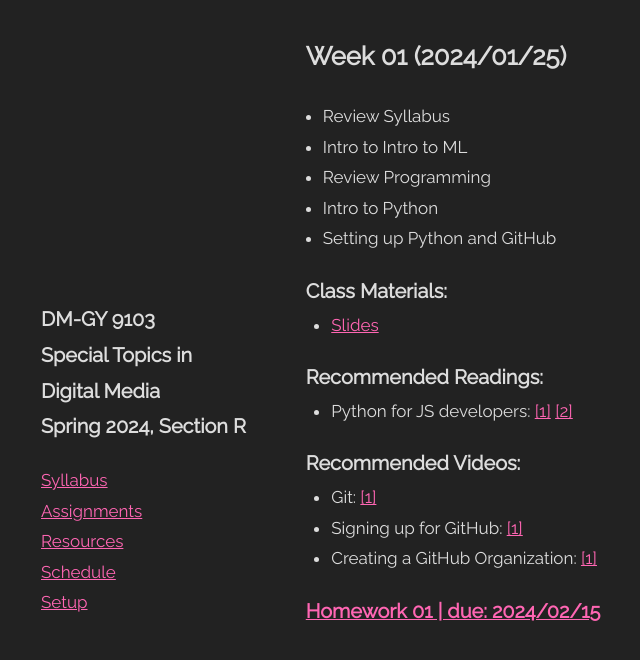
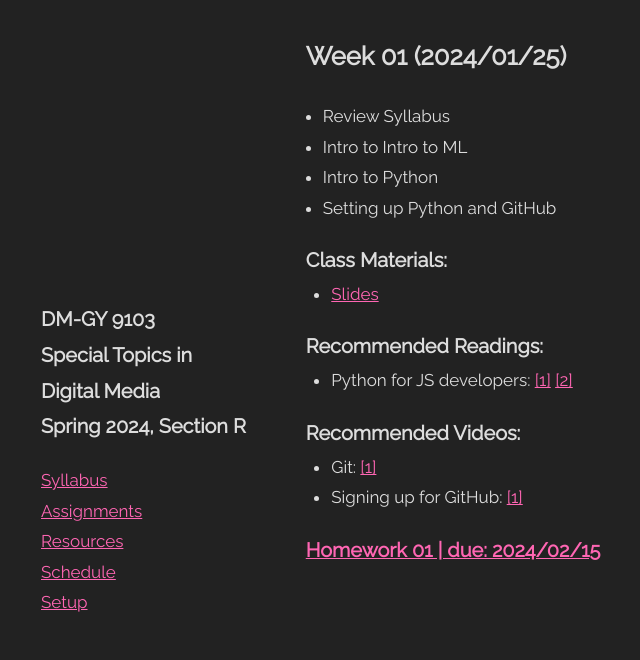
Before and after one commit to DM-GY-9103-2024S-R/DM-GY-9103-2024S-R.github.io, a Jekyll site: the page built from _pages/week/01.md, in a window 1280 px wide. Shown: the top 660 px of the page, without its empty margins (27-667 px from the left). Built offline with Jekyll 4.4.1, drawn with Linux system fonts in a browser that asks for light colours.

Commit message:
wk01 hw01

```diff
--- a/_pages/week/01.md
+++ b/_pages/week/01.md
@@ -4,7 +4,6 @@ when: 2024/01/25
 what:
   - Review Syllabus
   - Intro to Intro to ML
-  - Review Programming
   - Intro to Python
   - Setting up Python and GitHub
 class:
@@ -22,8 +21,5 @@ videos:
   - title: Signing up for GitHub
     urls:
       - https://www.youtube.com/watch?v=ZVRuPO8nCLA
-  - title: Creating a GitHub Organization
-    urls:
-      - https://www.youtube.com/watch?v=wnFm5fYGzso
 ---
 {% include week.html page=page %}
```
Also changed, not shown: _pages/homework/01.md (+1 -1 lines).
